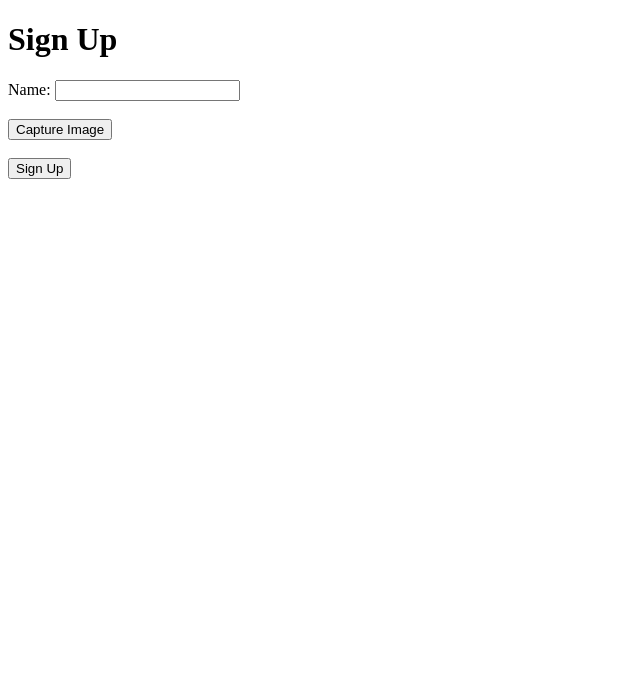
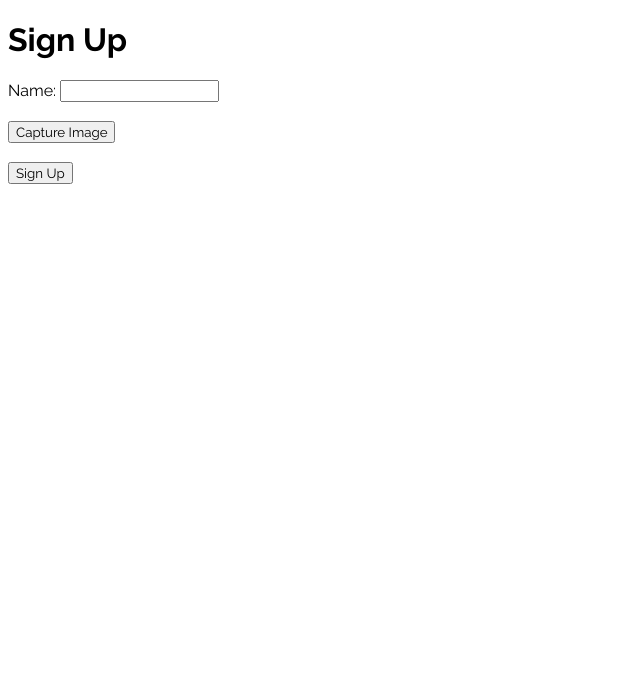
Before and after one commit to ShauryaFulfagar/FaceRecognition, a Flask app: page /signup in a window 1280 px wide. Shown: the top 675 px of the page, without its empty margins (0-640 px from the left). Run offline with Flask 3, Linux system fonts and the light colour scheme; some libraries are stand-ins or nearby versions.

Commit message:
Files split

```diff
--- /dev/null
+++ b/static/styles.css
@@ -0,0 +1,4 @@
+@import url('https://fonts.googleapis.com/css2?family=Raleway:ital,wght@0,100..900;1,100..900&display=swap');
+*{
+    font-family: 'Raleway', sans-serif;
+}
--- a/templates/home.html
+++ b/templates/home.html
@@ -1,6 +1,7 @@
 <!DOCTYPE html>
 <html lang="en">
 <head>
+    <link rel="stylesheet" href="{{ url_for('static', filename='styles.css') }}">
     <meta charset="UTF-8">
     <meta name="viewport" content="width=device-width, initial-scale=1.0">
     <title>Home</title>
--- a/templates/index.html
+++ b/templates/index.html
@@ -1,6 +1,7 @@
 <!DOCTYPE html>
 <html lang="en">
 <head>
+    <link rel="stylesheet" href="{{ url_for('static', filename='styles.css') }}">
     <meta charset="UTF-8">
     <meta name="viewport" content="width=device-width, initial-scale=1.0">
     <title>Face Recognition App</title>
--- a/templates/signin.html
+++ b/templates/signin.html
@@ -1,6 +1,7 @@
 <!DOCTYPE html>
 <html lang="en">
 <head>
+    <link rel="stylesheet" href="{{ url_for('static', filename='styles.css') }}">
     <meta charset="UTF-8">
     <meta name="viewport" content="width=device-width, initial-scale=1.0">
     <title>Sign In</title>
--- a/templates/signup.html
+++ b/templates/signup.html
@@ -1,6 +1,7 @@
 <!DOCTYPE html>
 <html lang="en">
 <head>
+    <link rel="stylesheet" href="{{ url_for('static', filename='styles.css') }}">
     <meta charset="UTF-8">
     <meta name="viewport" content="width=device-width, initial-scale=1.0">
     <title>Sign Up</title>
```
Also changed, not shown: run.py (added), static/signin.js (indentation only), static/signup.js (indentation only).
